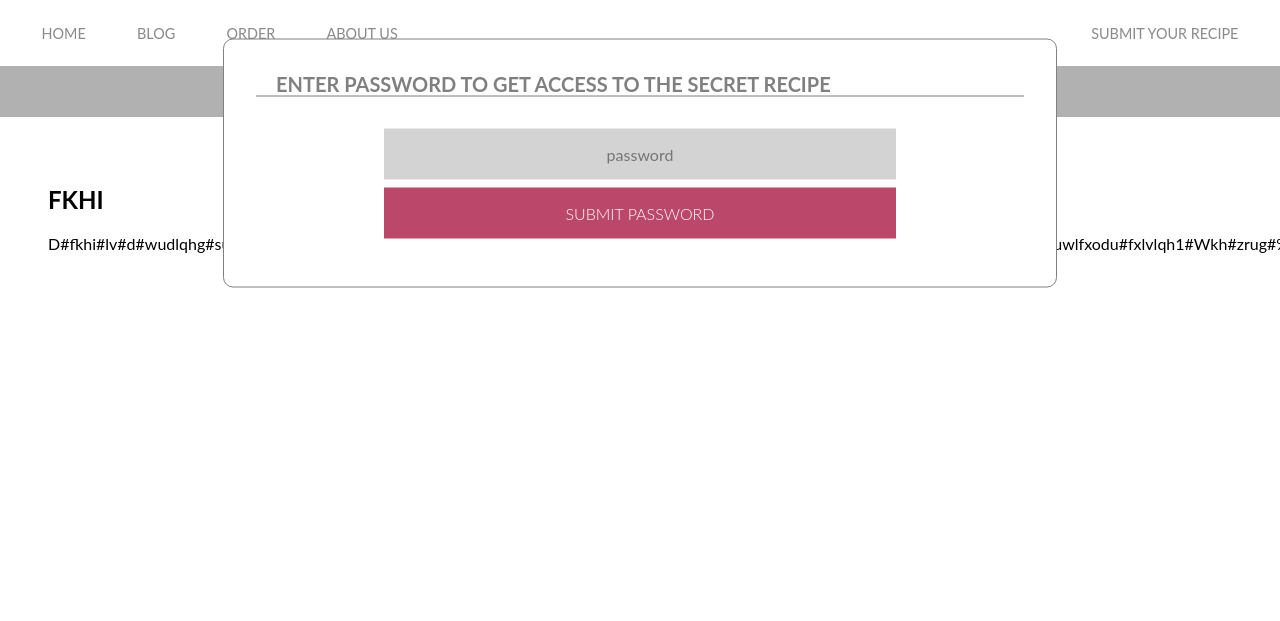
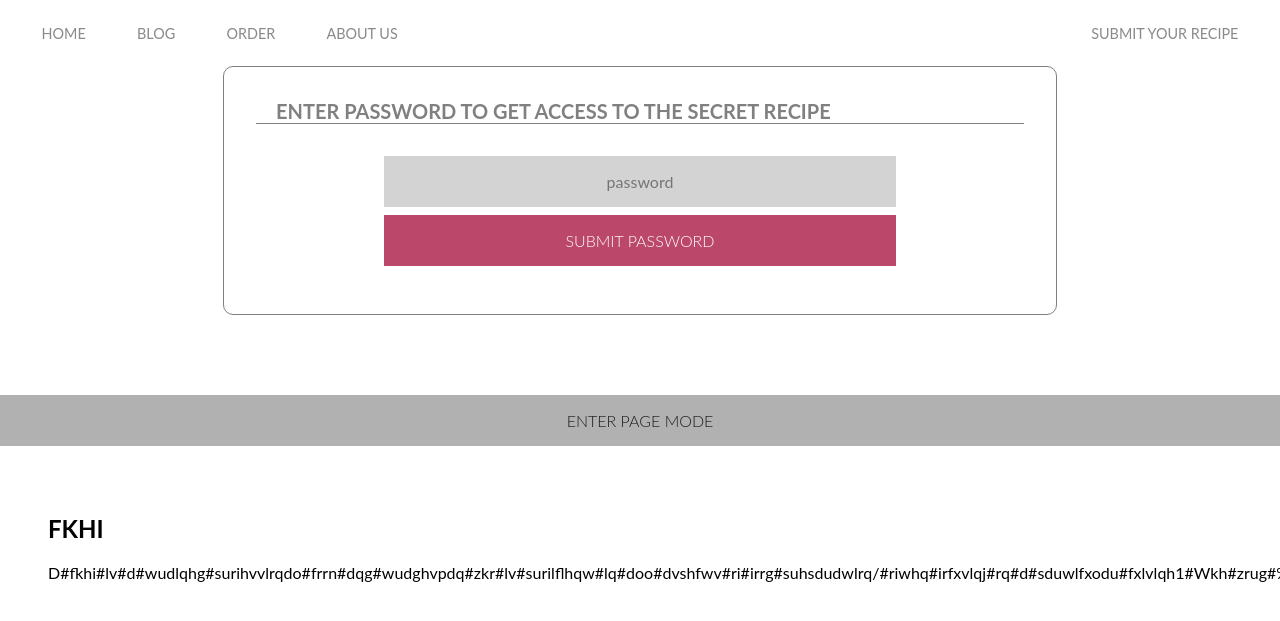
Before and after one commit to bianca-mihaela-stan/Web-techniques---TW, a website: page secret_recipe.html in a window 1280 px wide. Shown: the part 237-858 px from the top of the page. Before the commit the page ends 800 px from the top, so only its background shows below. Drawn offline with Linux system fonts and the light colour scheme.

```diff
--- a/secret_recipe.html
+++ b/secret_recipe.html
@@ -44,7 +44,17 @@
                 </li>
             </ul>
         </nav>
-
+        <div class="modal-pass">
+            <div class="modal-header-pass">
+                <div class="modal-title-pass">
+                    ENTER PASSWORD TO GET ACCESS TO THE SECRET RECIPE
+                </div>
+            </div>
+            <div class="modal-body-pass">
+                <input type="text" placeholder="password">
+                <button id="pass">SUBMIT PASSWORD</button>
+            </div>
+        </div>
             <button class="page_mode_button" >enter page mode</button>
         <div class="recipe">
             <h2>CHEF</h2>
@@ -72,18 +82,7 @@
         <div class="overlay-read"></div>
 
 
-        <div class="modal-pass">
-            <div class="modal-header-pass">
-                <div class="modal-title-pass">
-                    ENTER PASSWORD TO GET ACCESS TO THE SECRET RECIPE
-                </div>
-            </div>
-            <div class="modal-body-pass">
-                <input type="text" placeholder="password">
-                <button id="pass">SUBMIT PASSWORD</button>
-            </div>
-        </div>
-        <div class="overlay-read"></div>
+
     <script src="recipe1.js"></script>
     <script src="secret_recipe.js"></script>
     </body>
--- a/style.css
+++ b/style.css
@@ -802,15 +802,13 @@
 
 
 .modal-pass{
-    position: fixed;
-    top: 50%;
-    left: 50%;
-    transform: translate(-50%, -50%);
     border: 1px solid grey;
     border-radius: 10px;
     z-index: 10;
     background-color: white;
     width:60%;
+    margin: auto;
+    margin-bottom: 5em;
     height: auto;
     padding: 2em;
     padding-bottom: 3em;
```
